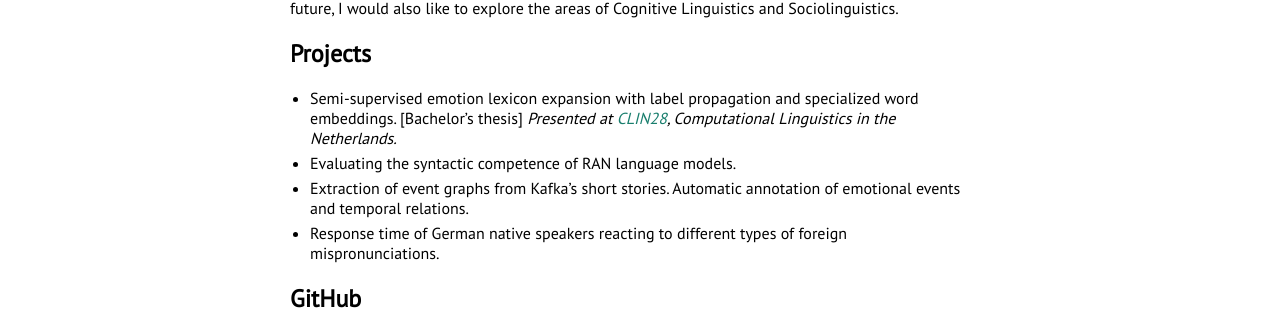
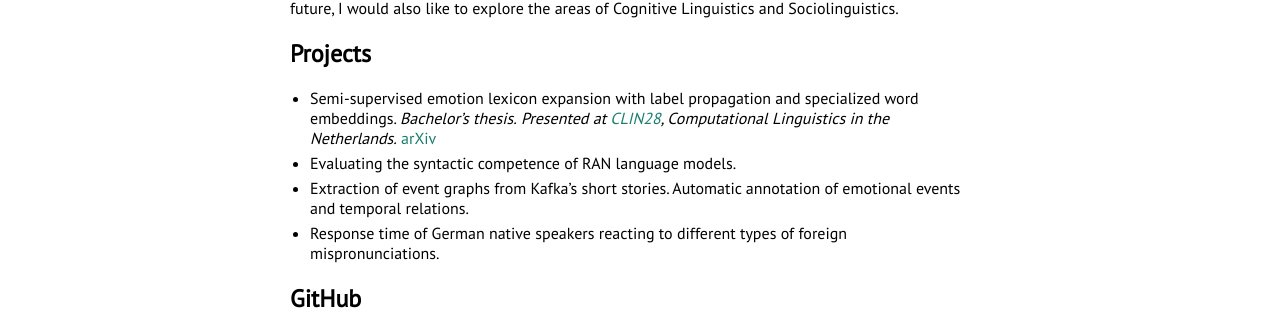
Before and after one commit to glnmario/glnmario.github.io, a Jekyll site: the page built from index.md, in a window 1280 px wide. Shown: the part 546-856 px from the top of the page. Built offline with Jekyll 4.4.1, drawn with Linux system fonts in a browser that asks for light colours.

Commit message:
Update index.md

```diff
--- a/index.md
+++ b/index.md
@@ -19,8 +19,8 @@ I am in love with human language and with the magic of pragmatic inference. I tr
 These models can be evaluated in tasks such as dialogue modelling, semantic and pragmatic parsing, probabilistic language modelling, and representation learning. In future, I would also like to explore the areas of Cognitive Linguistics and Sociolinguistics.
 
 ## Projects
-- Semi-supervised emotion lexicon expansion with label propagation and specialized word embeddings. [Bachelor's thesis]
-_Presented at [CLIN28](http://clin28.cls.ru.nl/#abstract-49), Computational Linguistics in the Netherlands._
+- Semi-supervised emotion lexicon expansion with label propagation and specialized word embeddings. _Bachelor's thesis._
+_Presented at [CLIN28](http://clin28.cls.ru.nl/#abstract-49), Computational Linguistics in the Netherlands._ [arXiv](https://arxiv.org/abs/1708.03910)
 - Evaluating the syntactic competence of RAN language models.
 - Extraction of event graphs from Kafka’s short stories. Automatic annotation of emotional events and temporal relations.
 - Response time of German native speakers reacting to different types of foreign mispronunciations.
```
